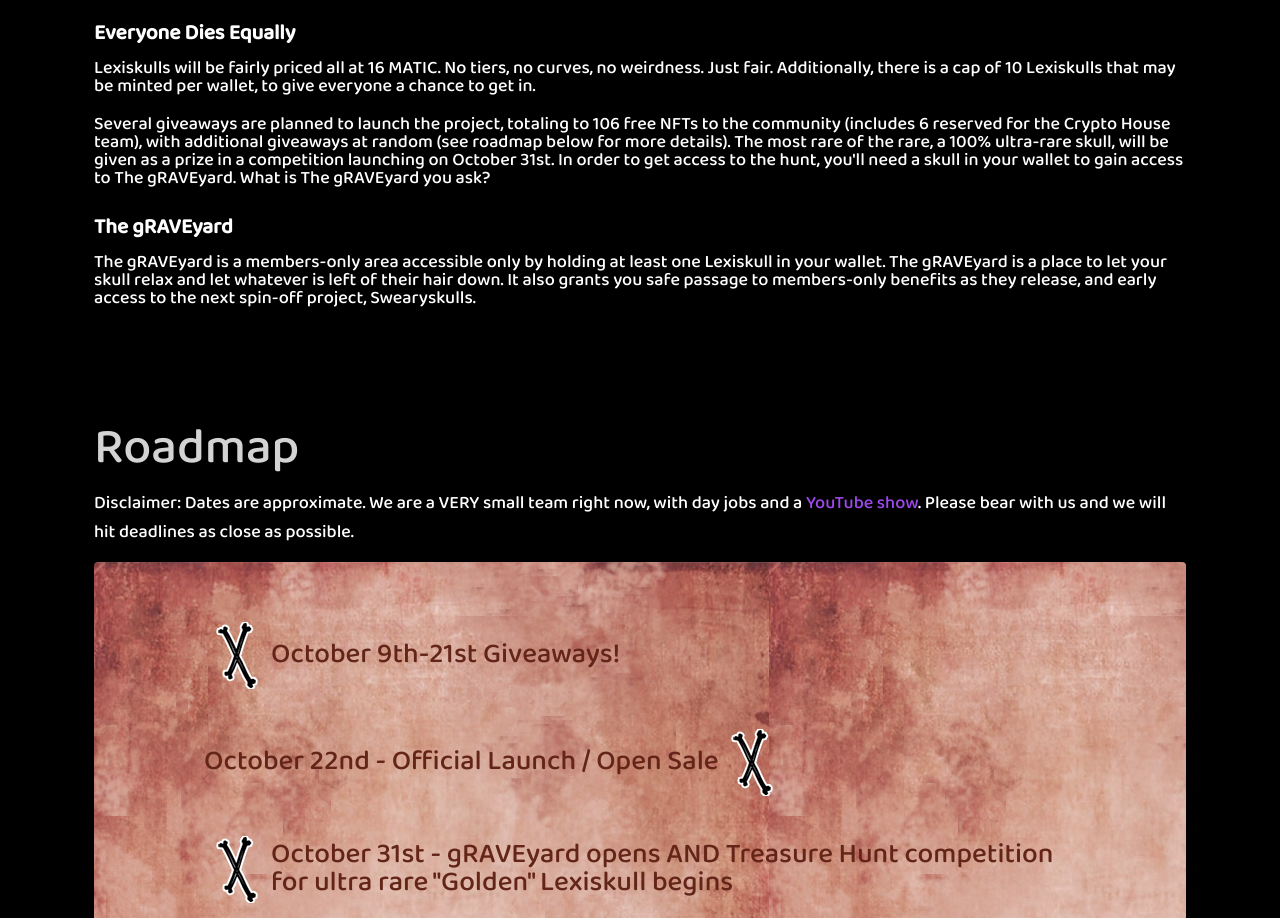
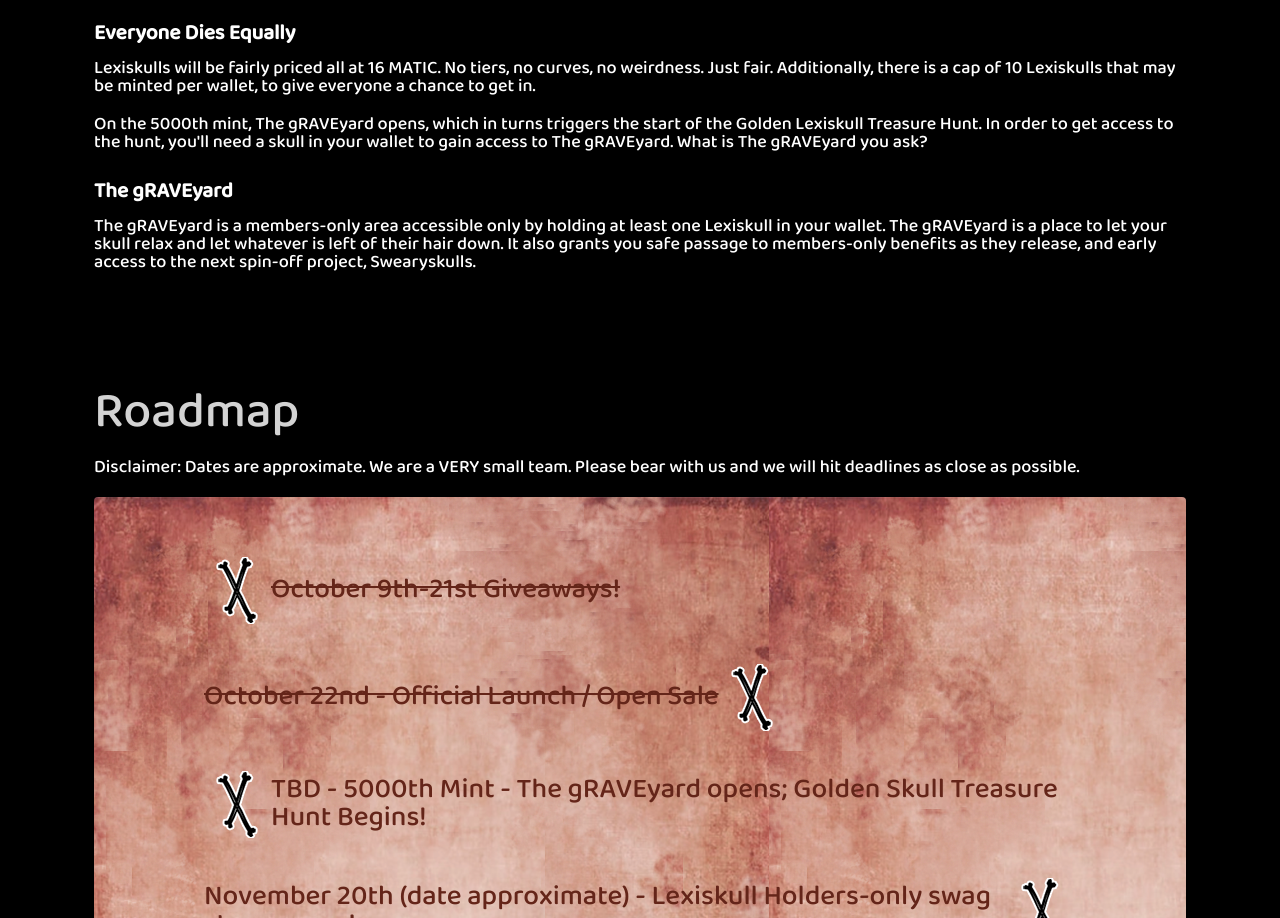
Before and after one commit to tardisdriver/cryptohouse, a React (Create React App) app: page / in a window 1280 px wide. Shown: the part 1882-2800 px from the top of the page. Built offline with nearby package versions, Linux system fonts and the light colour scheme.

Commit message:
roadmap update

```diff
--- a/src/components/main.jsx
+++ b/src/components/main.jsx
@@ -302,11 +302,6 @@ export default function Main() {
           </Link>
         </NavMenuItem>
         <NavMenuItem>
-          <Link to="about-ch" spy={true} smooth={true}>
-            About CryptoHouse
-          </Link>
-        </NavMenuItem>
-        <NavMenuItem>
           <ExternalLink href={CONFIG.MARKETPLACE_LINK} target="_blank">
             View On Opensea
           </ExternalLink>
@@ -318,7 +313,7 @@ export default function Main() {
             textAlign: "center",
           }}
         >
-          Enter the gRAVEyard (coming soon!)
+          Enter the gRAVEyard (opens at 5000 mints!)
         </li>
       </NavMenu>
       <ResponsiveWrapper flex={1} test>
@@ -606,14 +601,10 @@ export default function Main() {
             to get in.
           </BodyText>
           <BodyText>
-            Several giveaways are planned to launch the project, totaling to 106
-            free NFTs to the community (includes 6 reserved for the Crypto House
-            team), with additional giveaways at random (see roadmap below for
-            more details). The most rare of the rare, a 100% ultra-rare skull,
-            will be given as a prize in a competition launching on October 31st.
-            In order to get access to the hunt, you'll need a skull in your
-            wallet to gain access to The gRAVEyard. What is The gRAVEyard you
-            ask?
+            On the 5000th mint, The gRAVEyard opens, which in turns triggers the
+            start of the Golden Lexiskull Treasure Hunt. In order to get access
+            to the hunt, you'll need a skull in your wallet to gain access to
+            The gRAVEyard. What is The gRAVEyard you ask?
           </BodyText>
         </BodyText>
         <BodyText>
@@ -638,16 +629,8 @@ export default function Main() {
             Roadmap
           </s.TextTitle>
           <s.TextSubTitle>
-            Disclaimer: Dates are approximate. We are a VERY small team right
-            now, with day jobs and a{" "}
-            <StyledLink
-              href="https://youtube.com/c/CryptoJesus"
-              target="_blank"
-            >
-              YouTube show
-            </StyledLink>
-            . Please bear with us and we will hit deadlines as close as
-            possible.
+            Disclaimer: Dates are approximate. We are a VERY small team. Please
+            bear with us and we will hit deadlines as close as possible.
           </s.TextSubTitle>
           <div
             style={{
@@ -660,111 +643,34 @@ export default function Main() {
           >
             <RoadMapItem>
               <img src="/config/images/X.png" />
-              October 9th-21st Giveaways!
+              <span style={{ textDecoration: "line-through" }}>
+                October 9th-21st Giveaways!
+              </span>
             </RoadMapItem>
             <RoadMapItem>
-              October 22nd - Official Launch / Open Sale
+              <span style={{ textDecoration: "line-through" }}>
+                October 22nd - Official Launch / Open Sale
+              </span>
               <img src="/config/images/X.png" />
             </RoadMapItem>
             <RoadMapItem>
               <img src="/config/images/X.png" />
-              October 31st - gRAVEyard opens AND Treasure Hunt competition for
-              ultra rare "Golden" Lexiskull begins
+              TBD - 5000th Mint - The gRAVEyard opens; Golden Skull Treasure
+              Hunt Begins!
             </RoadMapItem>
             <RoadMapItem>
-              November 5th - 1st gRAVEyard member perk arrives (it's a
-              surprise!)
+              November 20th (date approximate) - Lexiskull Holders-only swag
+              store opens!
               <img src="/config/images/X.png" />
             </RoadMapItem>
             <RoadMapItem>
               <img src="/config/images/X.png" />
-              November 30th - 2nd gRAVEyard perk... SwearySkulls opens for
-              Lexiskull holders only!
+              Additional roadmap items coming soon!
             </RoadMapItem>
           </div>
         </BodyText>
       </BodyTextContainer>
       <s.SpacerLarge />
-      <BodyTextContainer>
-        <img src="/config/images/Cryptologo.png" />
-        <s.TextTitle
-          id="about-ch"
-          style={{ fontSize: "50px", color: "lightgrey" }}
-        >
-          About Crypto House
-        </s.TextTitle>
-        <div>
-          Crypto House is Crypto Jesus and Tracy. They have a live stream all
-          about crypto you can watch on the following platforms:
-          <ul
-            style={{
-              margin: "15px 10px",
-              paddingInlineStart: "40px",
-              listStyle: "square",
-            }}
-          >
-            <li>
-              <StyledLink
-                src="https://youtube.com/c/CryptoJesus"
-                target="_blank"
-              >
-                Youtube
-              </StyledLink>
-            </li>
-            <li>
-              <StyledLink
-                src="https://www.twitch.tv/crypt0house"
-                target="_blank"
-              >
-                Twitch
-              </StyledLink>
-            </li>
-            <li>
-              <StyledLink
-                src="https://www.facebook.com/Crypt0House/videos/"
-                target="_blank"
-              >
-                Facebook
-              </StyledLink>
-            </li>
-            <li>
-              <StyledLink src="https://dlive.tv/CryptoHouse" target="_blank">
-                DLive
-              </StyledLink>
-            </li>
-          </ul>
-          You can join them on the following social media outlets:
-          <ul
-            style={{
-              margin: "15px 10px",
-              paddingInlineStart: "40px",
-              listStyle: "square",
-            }}
-          >
-            <li>
-              <StyledLink
-                src="https://www.facebook.com/Crypt0House"
-                target="_blank"
-              >
-                Facebook
-              </StyledLink>
-            </li>
-            <li>
-              <StyledLink
-                src="https://twitter.com/cryptohouse19"
-                target="_blank"
-              >
-                Twitter
-              </StyledLink>
-            </li>
-            <li>
-              <StyledLink src="https://discord.gg/aecXF5pDRB" target="_blank">
-                Discord
-              </StyledLink>
-            </li>
-          </ul>
-        </div>
-      </BodyTextContainer>
     </div>
   );
 }
```
